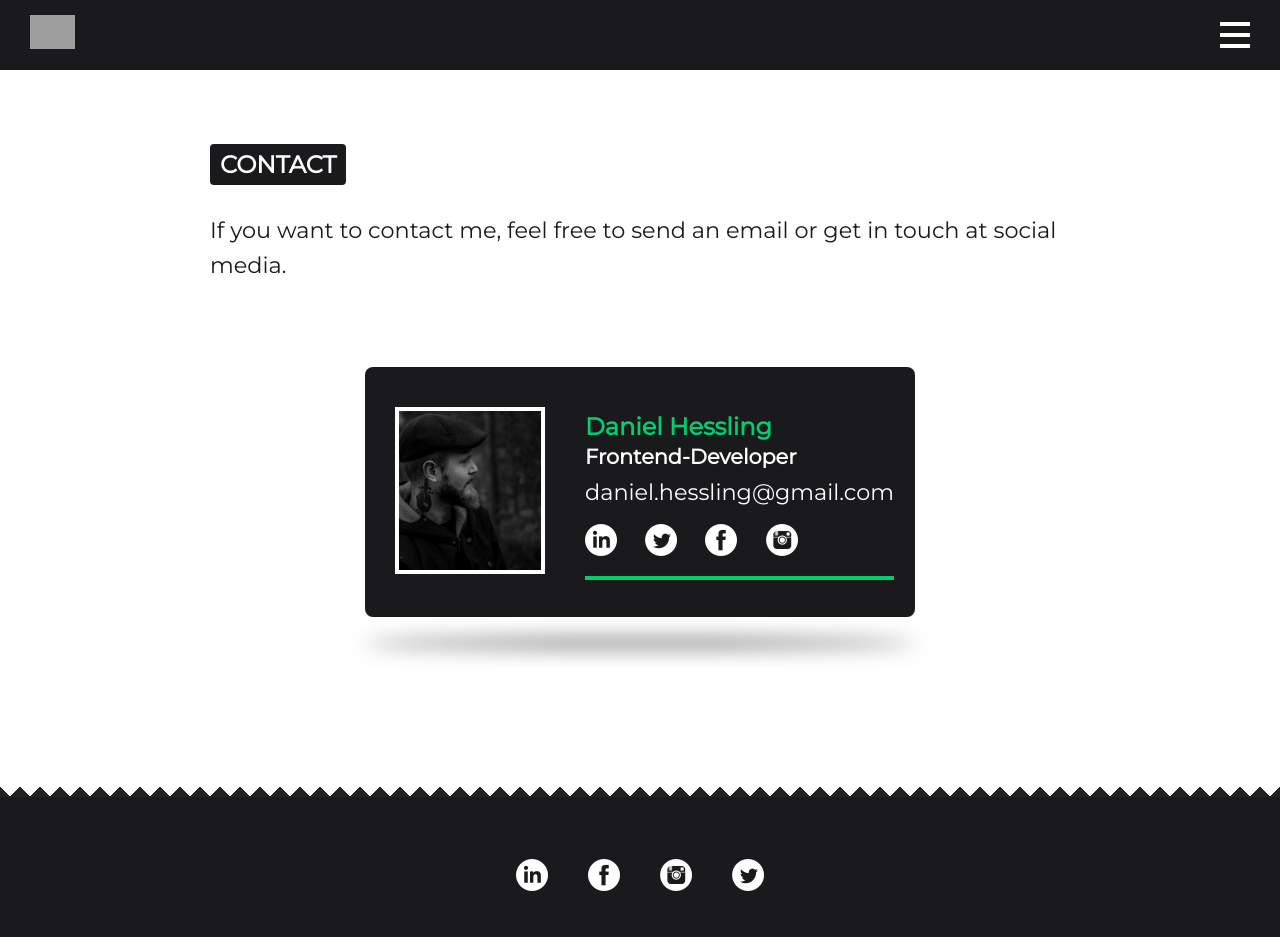
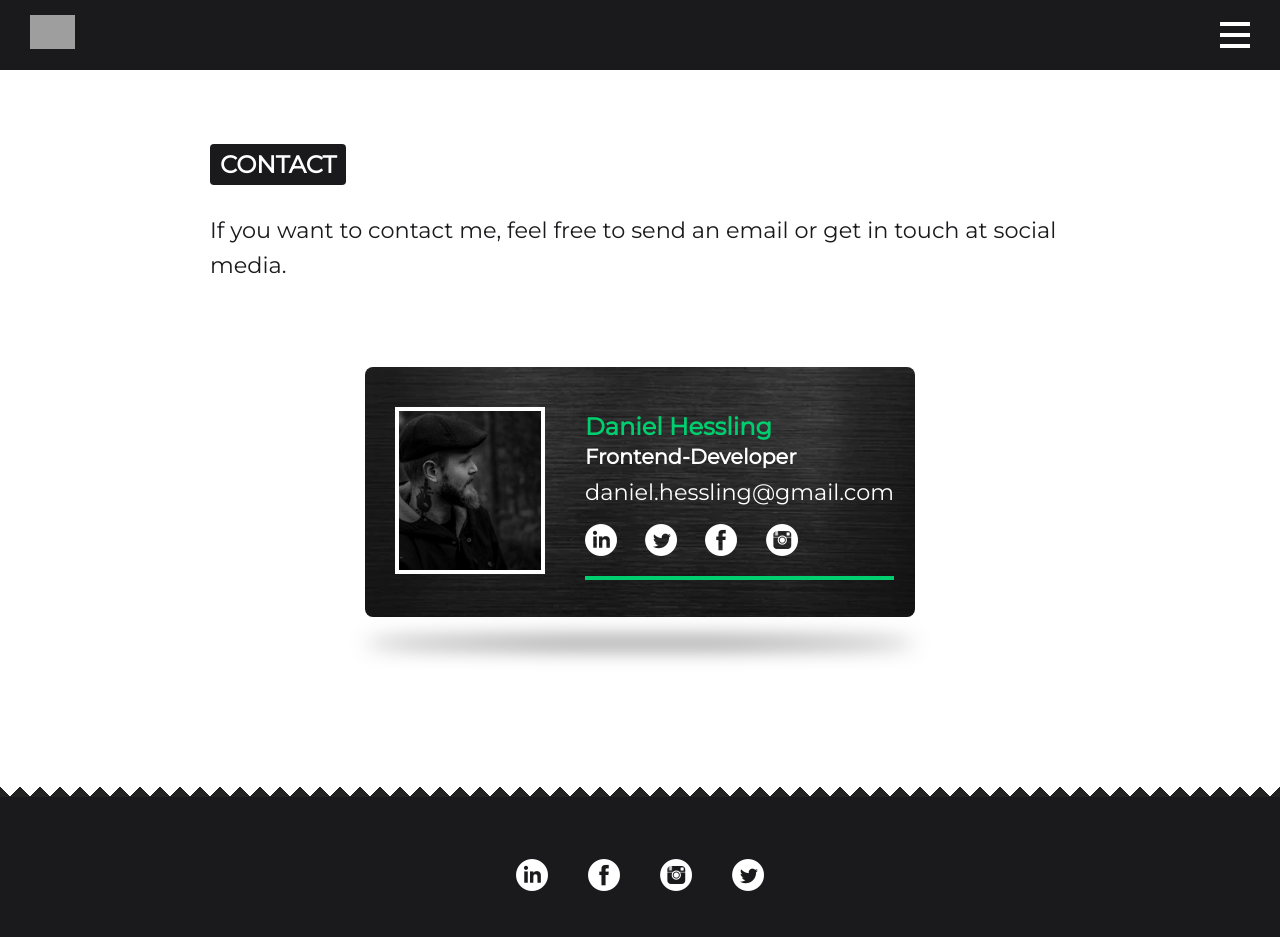
Before and after one commit to dannehess/jekyllportfolio, a Jekyll site: the page built from contact.md, in a window 1280 px wide. Built offline with Jekyll 4.4.1, drawn with Linux system fonts in a browser that asks for light colours; nearby versions of some CDN libraries; grey boxes are pictures that could not be loaded.

Commit message:
smallfix

```diff
--- a/_sass/contact.scss
+++ b/_sass/contact.scss
@@ -15,7 +15,7 @@
     position: relative;
     background: #1a1a1d;
     font-family: 'Montserrat';
-    background-image: url('{{ site.baseurl }}/assets/images/card-bg.png');
+    background-image: url('#{$baseurl}/assets/images/card-bg.png');
     border-radius: 8px;
     background-position: top center;
     transform-style: preserve-3d;
@@ -159,7 +159,7 @@
     color: #1a1a1d;
     padding: 10px 30px;
     font-size: 1.6rem;
-    display: inline-block;
+    width: 280px;
     text-decoration: none;
     margin-bottom: 30px;
     border-radius: 4px;
@@ -187,11 +187,10 @@
     color:white;
     padding: 10px 30px;
     font-size: 1.6rem;
-    display: inline-block;
     text-decoration: none;
     margin-bottom: 30px;
     border-radius: 4px;
-    width: 200px;
+    width: 280px;
   }
 
   @media(max-width:800px){
```
